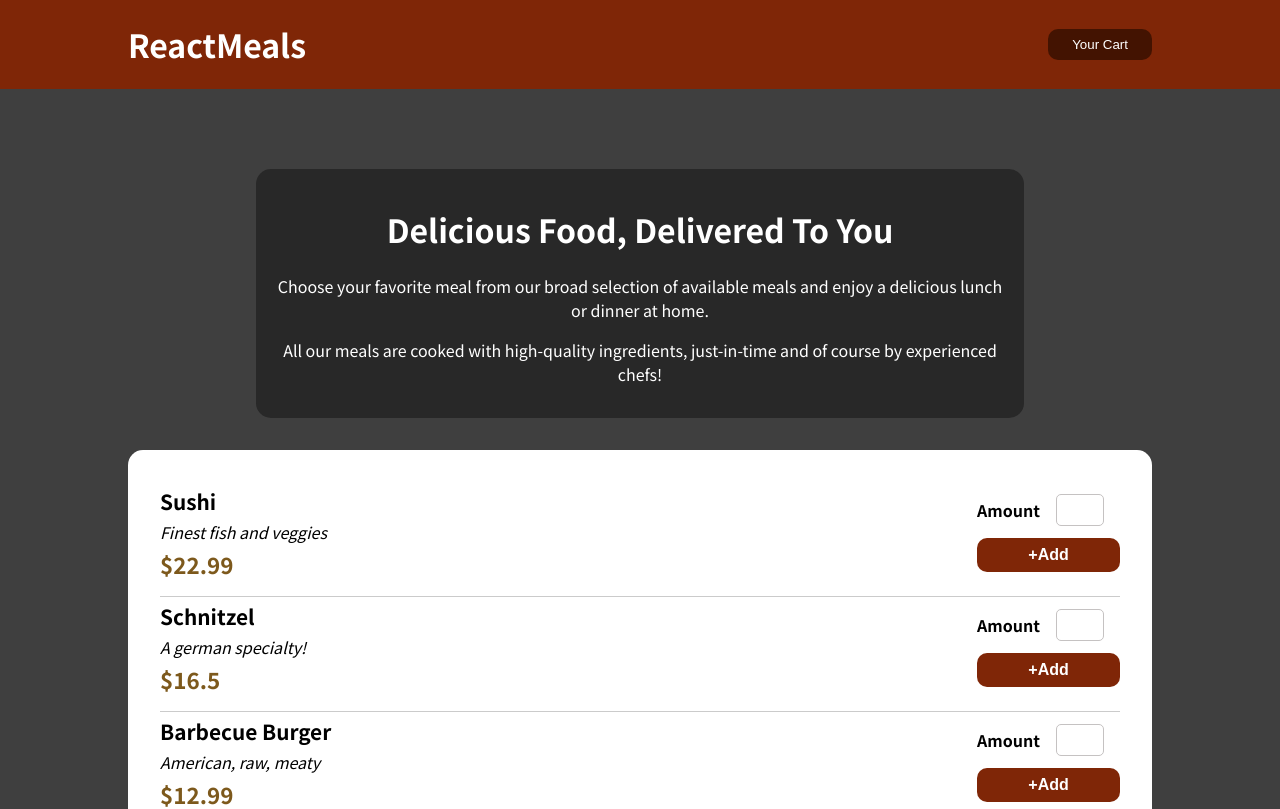
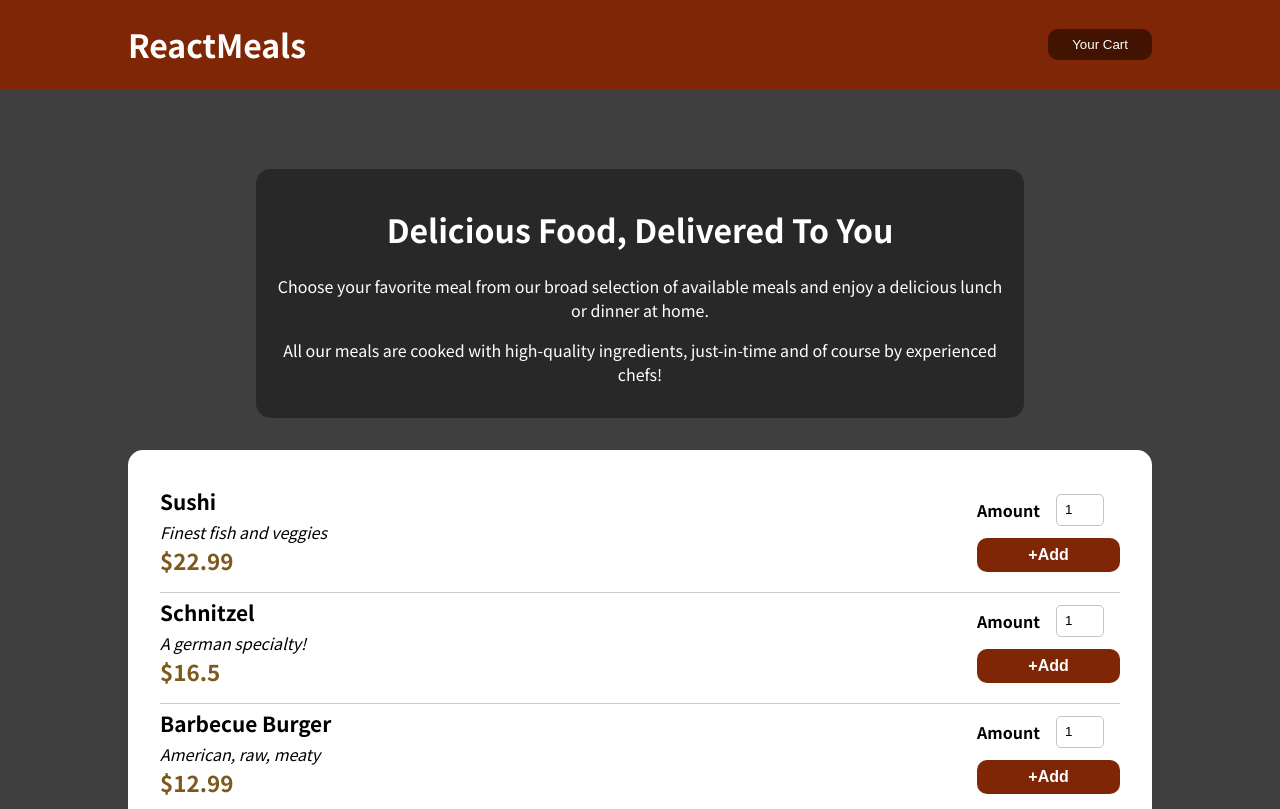
Before and after one commit to daedaem/ReactToyProject, a React (Create React App) app in the folder MealOrder/: page / in a window 1280 px wide. Shown: the top 809 px of the page. Built offline with nearby package versions, Linux system fonts and the light colour scheme.

Commit message:
feat: add cart 아이템 추가 기능

```diff
--- a/MealOrder/src/App.js
+++ b/MealOrder/src/App.js
@@ -1,25 +1,29 @@
-import React, { useState } from "react";
+import React, { useState, useEffect } from "react";
 import Header from "./components/Header/Header";
 import Banner from "./components/Banner/Banner";
 import FoodList from "./components/FoodList/FoodList";
 
 const originFoodList = [
   {
+    id: 1,
     title: "Sushi",
     disc: "Finest fish and veggies",
     price: 22.99,
   },
   {
+    id: 2,
     title: "Schnitzel",
     disc: "A german specialty!",
     price: 16.5,
   },
   {
+    id: 3,
     title: "Barbecue Burger",
     disc: "American, raw, meaty",
     price: 12.99,
   },
   {
+    id: 4,
     title: "Green Bowl",
     disc: "Healthy...and green...",
     price: 18.99,
@@ -27,16 +31,35 @@ const originFoodList = [
 ];
 function App() {
   const [foodList, setFoodList] = useState(originFoodList);
-  const foodListHandler = (newData) => {
-    setFoodList((prev) => {
-      return [...prev, newData];
+  const [orderList, setOrderList] = useState([]);
+
+  useEffect(() => {
+    console.log(orderList);
+  }, [orderList]);
+
+  const orderListHandler = (newData) => {
+    setOrderList((prev) => {
+      if (
+        prev.find((el) => {
+          if (el.id === newData.id) {
+            return (el["amount"] += newData.amount);
+          }
+        })
+      ) {
+        return [...prev];
+      } else {
+        return [...prev, newData];
+      }
     });
   };
   return (
     <>
       <Header></Header>
       <Banner></Banner>
-      <FoodList foodList={foodList}></FoodList>
+      <FoodList
+        orderListHandler={orderListHandler}
+        foodList={foodList}
+      ></FoodList>
     </>
   );
 }
--- a/MealOrder/src/components/FoodList/FoodList.js
+++ b/MealOrder/src/components/FoodList/FoodList.js
@@ -2,10 +2,15 @@ import Card from "../UI/Card";
 import FoodListItem from "./FoodListItem";
 import classes from "./FoodList.module.css";
 const FoodList = (props) => {
+  // console.log(props);
   return (
     <Card className={classes.food_list_frame}>
-      {props.foodList.map((el, idx) => (
-        <FoodListItem key={idx} foodItem={el}></FoodListItem>
+      {props.foodList.map((item, idx) => (
+        <FoodListItem
+          key={item.id}
+          foodItem={item}
+          orderListHandler={props.orderListHandler}
+        ></FoodListItem>
       ))}
     </Card>
   );
--- a/MealOrder/src/components/FoodList/FoodListItem.js
+++ b/MealOrder/src/components/FoodList/FoodListItem.js
@@ -1,31 +1,47 @@
-import React from "react";
+import React, { useState } from "react";
 import Button from "../UI/Button";
 import classes from "./FoodListItem.module.css";
 const FoodListItem = (props) => {
-  //   console.log(props);
+  const [selectItem, setSelectItem] = useState(props.foodItem);
+  const [itemAmount, setItemAmount] = useState(1);
+
+  const addItemHandler = (e) => {
+    e.preventDefault();
+    return props.orderListHandler({ ...selectItem, amount: itemAmount });
+  };
+  const selectItemHandler = (e) => {
+    console.log(e.target.value);
+    setItemAmount(+e.target.value);
+  };
   return (
     <>
-      <div className={classes.food_list_item_frame}>
+      <article className={classes.food_list_item_frame}>
         <div>
           <h1 className={classes.food_list_item_title}>
             {props.foodItem.title}
           </h1>
-          <p className={classes.food_list_item_disc}>{props.foodItem.disc}</p>
+          <em className={classes.food_list_item_disc}>{props.foodItem.disc}</em>
           <p className={classes.price}>${props.foodItem.price}</p>
         </div>
-        <div className={classes.order_box}>
+        <form
+          className={classes.order_box}
+          type="submit"
+          onSubmit={addItemHandler}
+        >
           <div className={classes.amount_box}>
             <p>Amount</p>
             <input
               type="number"
-              min="1"
-              max="10"
+              defaultValue={itemAmount}
+              min={1}
+              max={5}
+              onChange={selectItemHandler}
               className={classes.amount_box_input}
             />
           </div>
           <Button className={classes.food_list_item_button}>+Add</Button>
-        </div>
-      </div>
+        </form>
+      </article>
     </>
   );
 };
--- a/MealOrder/src/components/FoodList/FoodListItem.module.css
+++ b/MealOrder/src/components/FoodList/FoodListItem.module.css
@@ -12,7 +12,6 @@
 }
 .food_list_item_disc {
   padding: 0;
-  font-style: italic;
   margin: 0.25rem 0rem 0.25rem 0rem;
 }
 .price {
```
